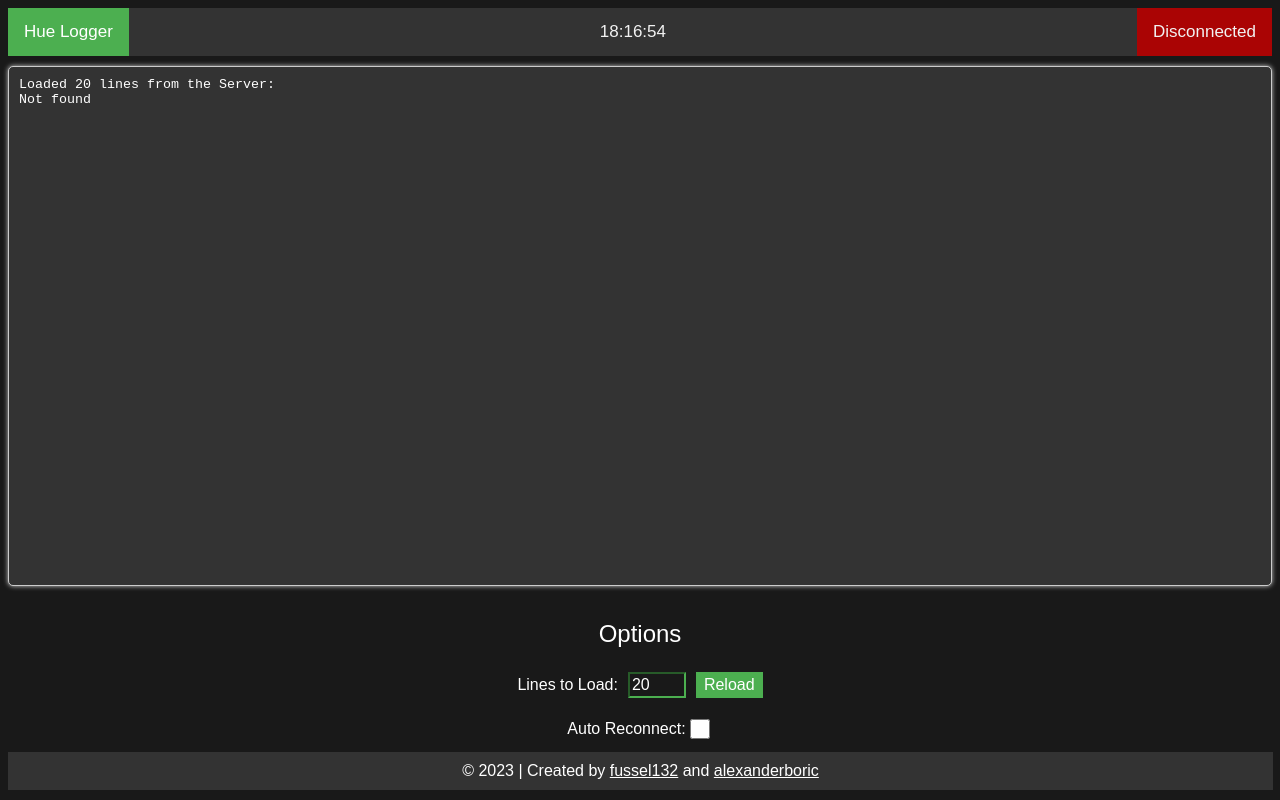
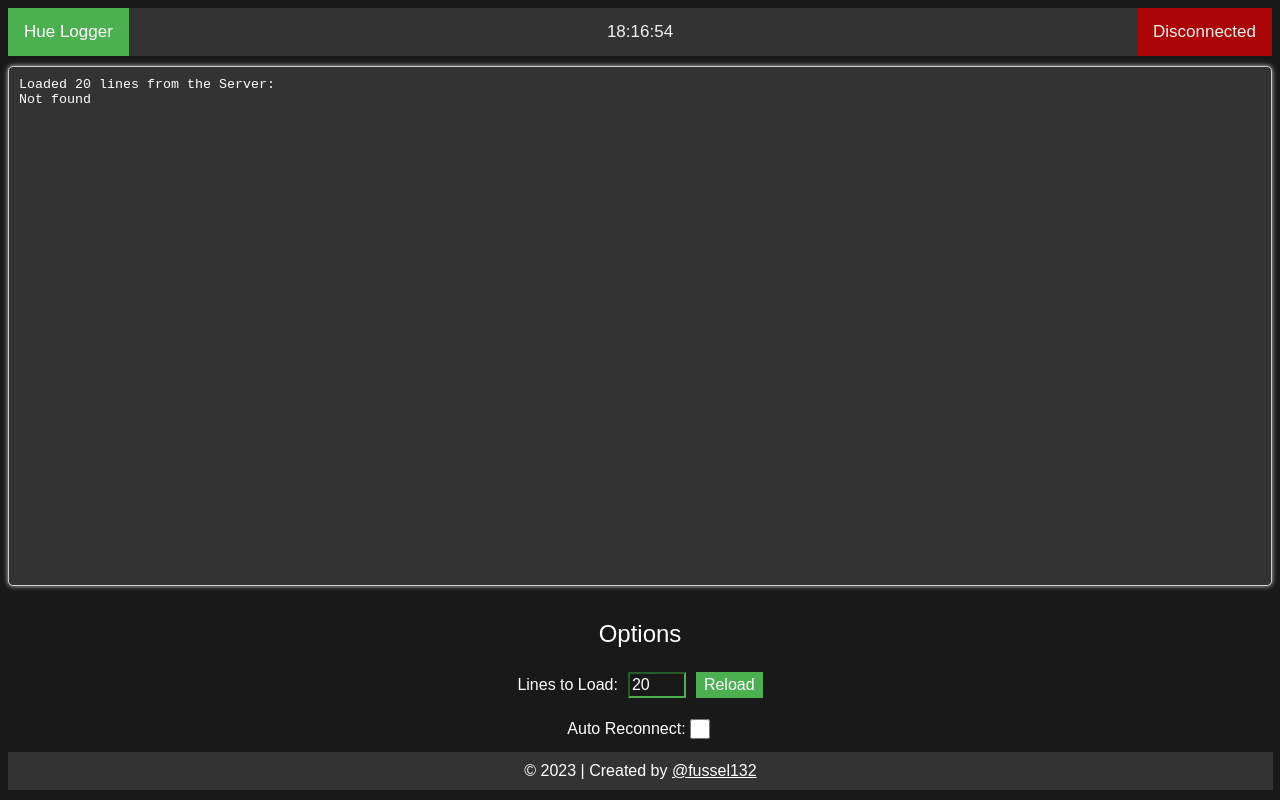
Before and after one commit to fussel132/weblogger, a website: page public/index.html in a window 1280 px wide. Drawn offline with Linux system fonts and the light colour scheme; no server answers.

Commit message:
Fix clock center css

```diff
--- a/public/css/index.css
+++ b/public/css/index.css
@@ -1,6 +1,6 @@
-.wrapper{
+.wrapper {
     display: flex;
-    flex-grow:1;
+    flex-grow: 1;
     flex-direction: column;
     justify-content: flex-start;
     align-content: center;
@@ -8,8 +8,8 @@
     height: 100%;
 }
 
-.test{
-    color:#f2f2f2;
+.test {
+    color: #f2f2f2;
     text-align: center;
 
 
@@ -17,7 +17,7 @@
 
 body {
     display: flex;
-    flex:1;
+    flex: 1;
     flex-direction: column;
     background-color: rgb(25, 25, 25);
     font-family: Arial, Helvetica, sans-serif;
@@ -28,25 +28,27 @@ body label {
 }
 
 .topnav {
+    display: flex;
+    flex-direction: row;
     background-color: #333;
     overflow: hidden;
-    display: table;
     margin: 0 auto;
     width: 100%;
 }
 
 .topnav .home {
-    float: left;
+    flex: 1;
     text-align: center;
     padding: 14px 16px;
     text-decoration: none;
     font-size: 17px;
     background-color: #4CAF50;
     color: white;
+    white-space: nowrap;
 }
 
 .topnav .state {
-    float: right;
+    flex: 1;
     color: #f2f2f2;
     text-align: center;
     padding: 14px 16px;
@@ -56,10 +58,32 @@ body label {
     cursor: pointer;
 }
 
+.topnav .time {
+
+    flex: 18;
+    color: #f2f2f2;
+    text-align: center;
+    padding: 14px 16px;
+    text-decoration: none;
+    font-size: 17px;
+}
+
+.topnav .timetext {
+
+    position: absolute;
+    left: 50%;
+    transform: translate(-50%, 0%);
+    color: #f2f2f2;
+    text-align: center;
+    padding: 14px 16px;
+    text-decoration: none;
+    font-size: 17px;
+}
+
 .optionwrapper {
 
-    display:flex;
-    margin-top:auto;
+    display: flex;
+    margin-top: auto;
     position: relative;
     flex-direction: column;
     justify-self: flex-end;
@@ -68,21 +92,8 @@ body label {
 
 }
 
-.topnav .time {
-    display:flex;
-    flex:1;
-    justify-content: center;
-
-    margin: 0 auto;
-    color: #f2f2f2;
-    text-align: center;
-    padding: 14px 16px;
-    text-decoration: none;
-    font-size: 17px;
-}
-
 #log {
-    flex:1;
+    flex: 1;
     resize: none;
     -webkit-text-fill-color: white;
     opacity: 1;
@@ -93,7 +104,6 @@ body label {
     box-shadow: 0 0 5px #ccc;
     margin-block: 10px;
     padding: 10px;
-    margin: 45;
 
 
 
--- a/public/index.html
+++ b/public/index.html
@@ -13,8 +13,9 @@
 <body>
   <div class="topnav">
     <a class="home" href="/">Hue Logger</a>
+    <div class="time" id="time"></div>
     <a class="state" id="state" onclick="reconnect()">Disconnected</a>
-    <a class="time" id="time">00:00:00</a>
+    <a class="timetext" id="timetext">00:00:00</a>
   </div>
   <textarea disabled autocomplete="off" id="log"
     readonly="true">No logging data found/loaded from the server!</textarea>
@@ -44,8 +45,7 @@
 
 
   <div class="footer">
-    <p>© 2023 | Created by <a href="https://github.com/fussel132" target="_blank">fussel132</a>
-      and <a href="https://github.com/alexanderboric" target="_blank">alexanderboric</a>
+    <p>© 2023 | Created by <a href="https://github.com/fussel132" target="_blank">@fussel132</a>
     </p>
   </div>
 </body>
--- a/public/js/app.js
+++ b/public/js/app.js
@@ -77,7 +77,7 @@ function showTime() {
     let hours = date.getHours() < 10 ? '0' + date.getHours() : date.getHours();
     let minutes = date.getMinutes() < 10 ? '0' + date.getMinutes() : date.getMinutes();
     let seconds = date.getSeconds() < 10 ? '0' + date.getSeconds() : date.getSeconds();
-    document.getElementById('time').innerHTML = `${hours}:${minutes}:${seconds}`;
+    document.getElementById('timetext').innerHTML = `${hours}:${minutes}:${seconds}`;
 }
 
 // What should happen if the page finished loading?
```
